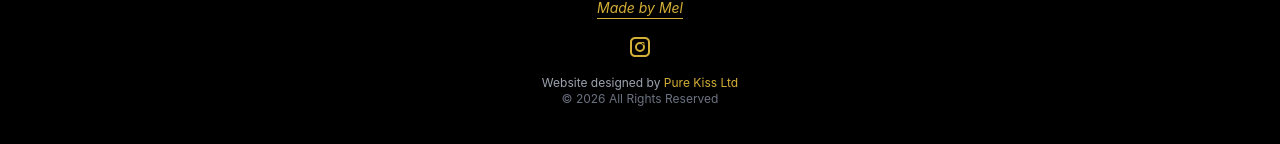
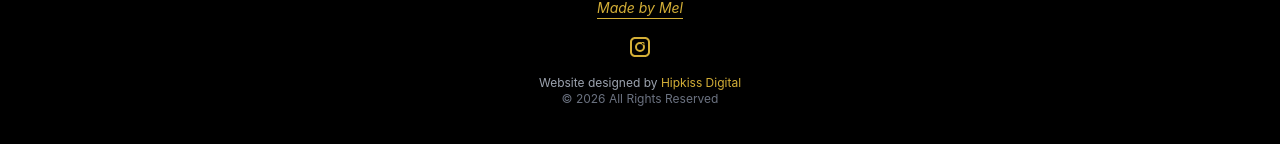
Before and after one commit to GazHipkiss/beads-and-pieces, a Next.js app: page / in a window 1280 px wide. Shown: the part 975-1119 px from the top of the page. Built offline with nearby package versions, Linux system fonts and the light colour scheme.

Commit message:
Update website link and name in layout.js

```diff
--- a/src/app/layout.js
+++ b/src/app/layout.js
@@ -61,12 +61,12 @@ export default function RootLayout({ children }) {
               <p className="text-gray-400 text-xs mt-2">
                 Website designed by{" "}
                 <a
-                  href="https://purekissltd.com"
+                  href="https://hipkissdigital.com"
                   target="_blank"
                   rel="noopener noreferrer"
                   className="text-[#D4AF37] hover:text-white transition-colors"
                 >
-                  Pure Kiss Ltd
+                  Hipkiss Digital
                 </a>
               </p>
 
```
